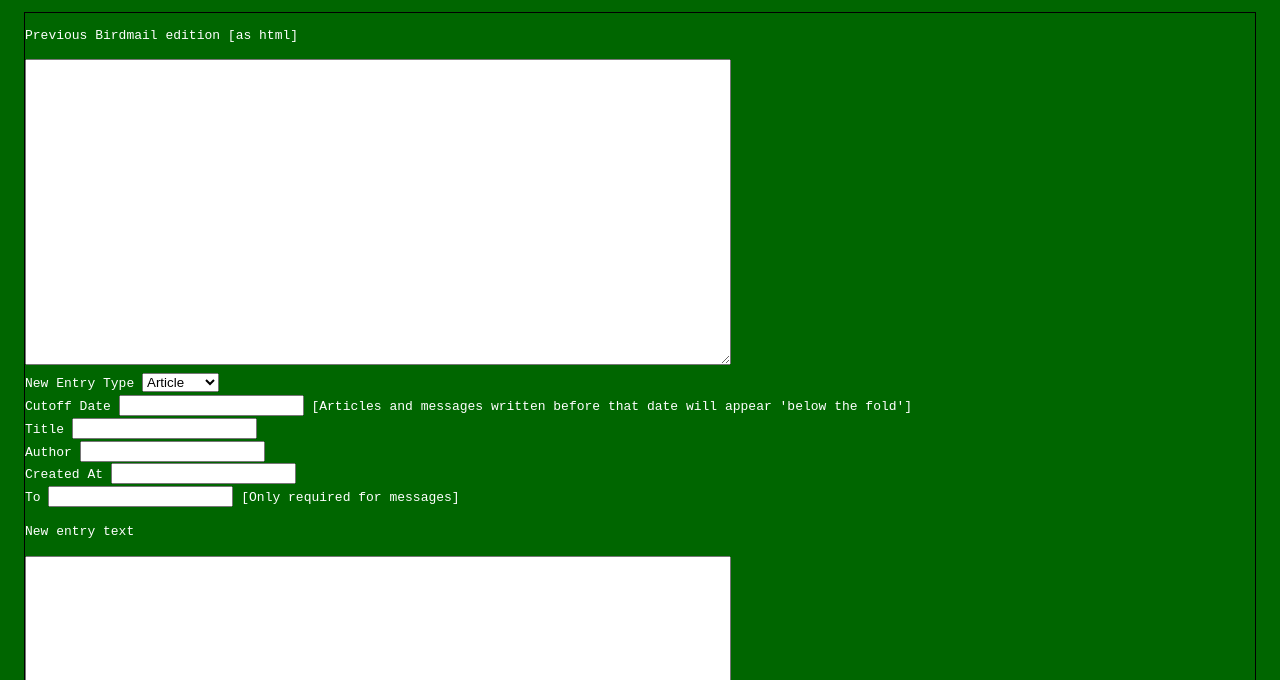
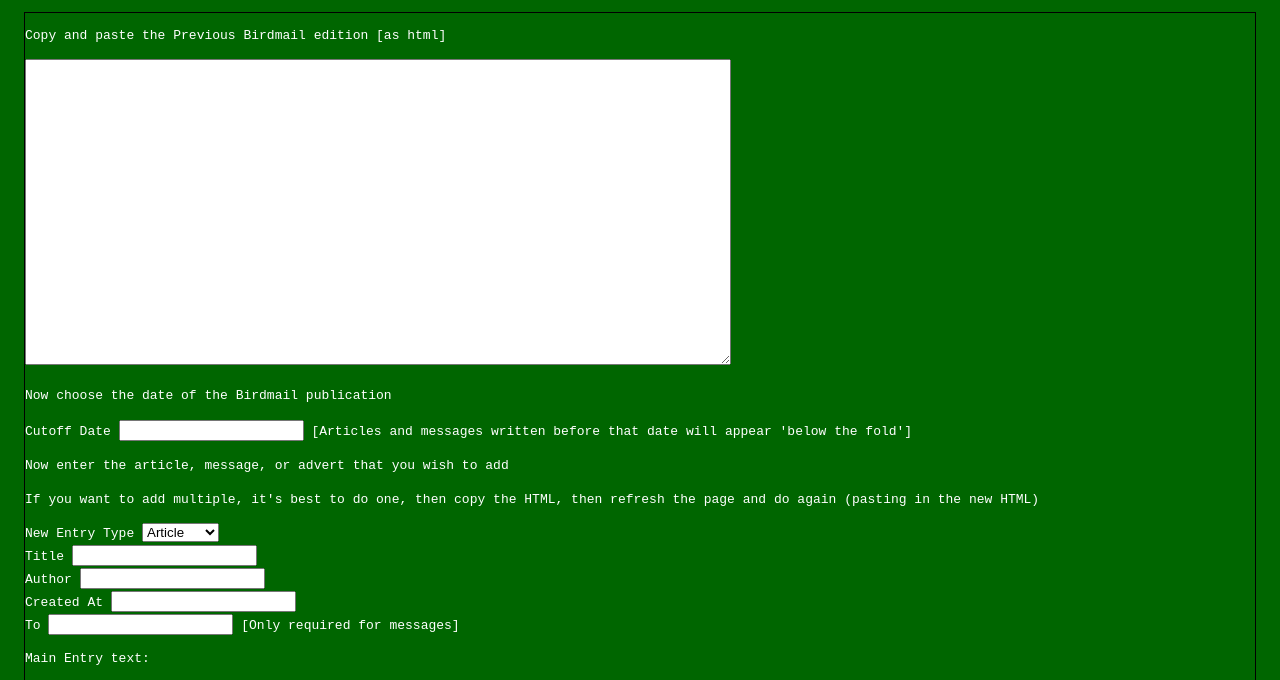
Before and after one commit to haggismcbean/birdmail-2, a website: page index.html in a window 1280 px wide. Shown: the part 44-724 px from the top of the page. Drawn offline with Linux system fonts and the light colour scheme.

Commit message:
added more explanatory text

```diff
--- a/index.html
+++ b/index.html
@@ -40,19 +40,22 @@
       <h1>Birdmail Newsletter Generator</h1>
 
   <form>
-		<p>Previous Birdmail edition [as html]</p>
+		<p>Copy and paste the Previous Birdmail edition [as html]</p>
 		<textarea  style="height: 300px; width: 700px" name="message" id="previous-version" type="text"></textarea>
 		<br/>
+		<p>Now choose the date of the Birdmail publication</p>
+    <label>Cutoff Date</label>
+    <input type="number" id="messages-cutoff"/>
+    <label>[Articles and messages written before that date will appear 'below the fold']</label>
+    <br>
+		<p>Now enter the article, message, or advert that you wish to add</p>
+		<p>If you want to add multiple, it's best to do one, then copy the HTML, then refresh the page and do again (pasting in the new HTML)</p>
 		<label>New Entry Type</label>
     <select name="type" id="message-type" type="text">
       <option value="article">Article</option>
       <option value="billing">Billing</option>
       <option value="message">Message</option>
     </select>
-    <br>
-    <label>Cutoff Date</label>
-    <input type="number" id="messages-cutoff"/>
-    <label>[Articles and messages written before that date will appear 'below the fold']</label>
     <br>
     <label>Title</label>
     <input type="text" id="message-title"/>
@@ -67,7 +70,7 @@
     <input type="text" id="message-to"/>
     <label>[Only required for messages]</label>
     <br>
-    <p>New entry text</p>
+    <p>Main Entry text:</p>
     <textarea style="height: 300px; width: 700px" name="message" id="message-text" type="text"></textarea>
     <br>
   </form>
```
